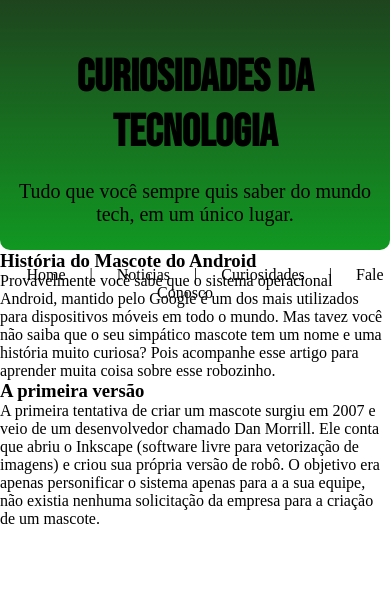
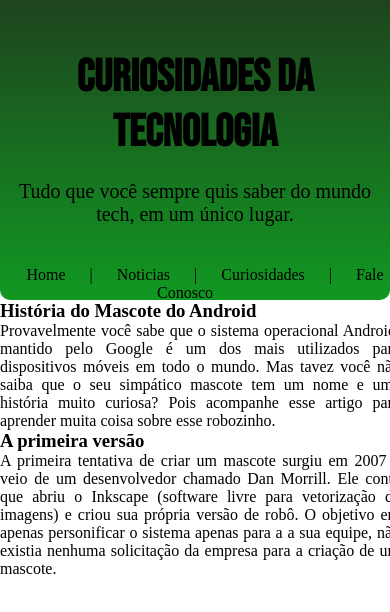
Before and after one commit to AsherBenA/portifolio, a plain HTML site: page siteandroid/index.html in a window 390 px wide. Drawn offline with Linux system fonts and the light colour scheme.

Commit message:
responsividadeheader

```diff
--- a/siteandroid/style.css
+++ b/siteandroid/style.css
@@ -3,14 +3,14 @@
 
 *{
     margin: 0px;
-    padding: 0;
+    padding: 0px;
 }
 
 
 /*cabeçalho: header e nav*/
 header {
     text-align: center;
-    height: 250px;
+    height: 300px;
     width: 100%;
     background-image: linear-gradient(to bottom, #1E441E,  #119822);
     border-bottom-left-radius: 10px;
@@ -50,7 +50,7 @@
 
 main {
     max-width: 800px;
-    min-width: 400px
+    min-width: 400px;
     text-align: justify;
     margin: auto;
 }
```
